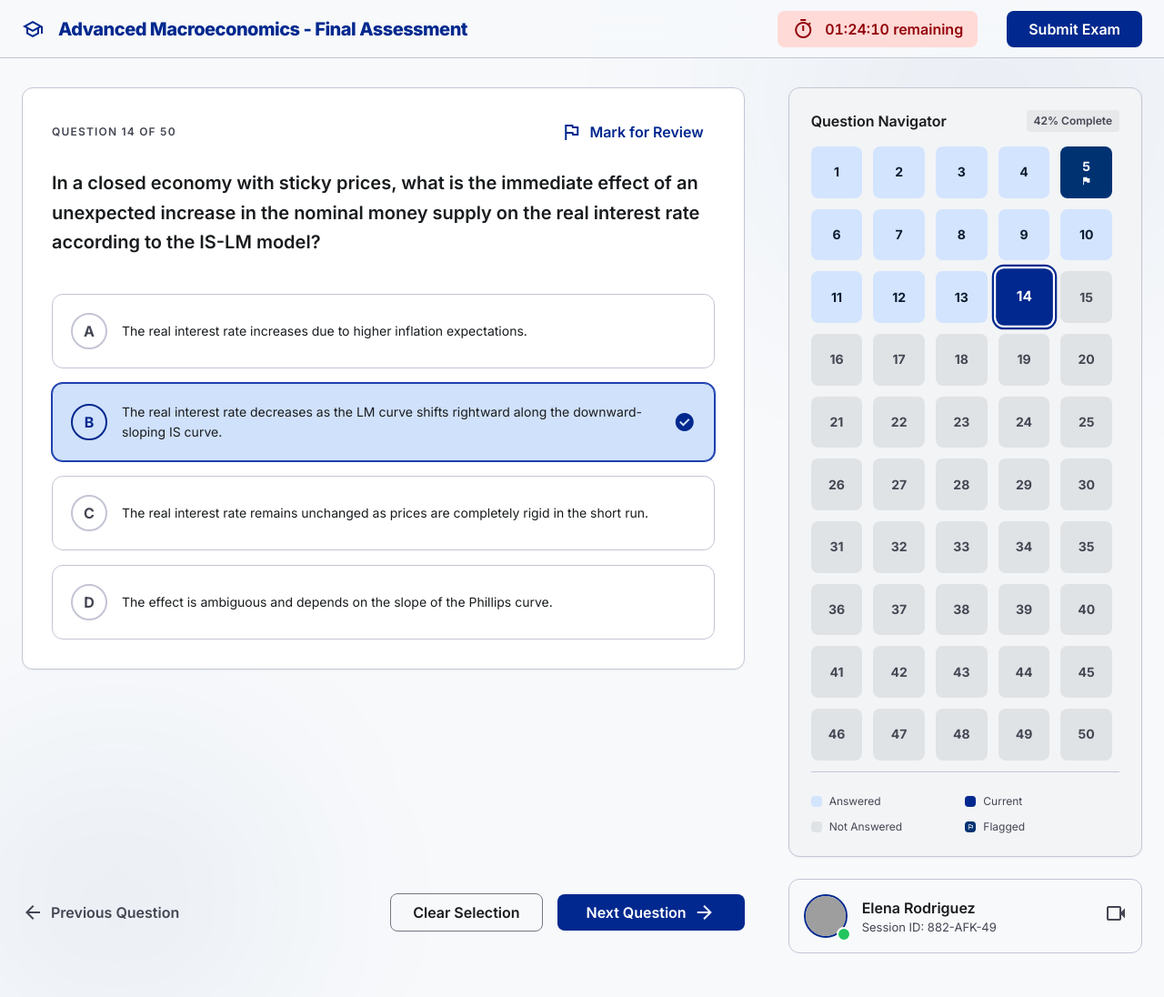
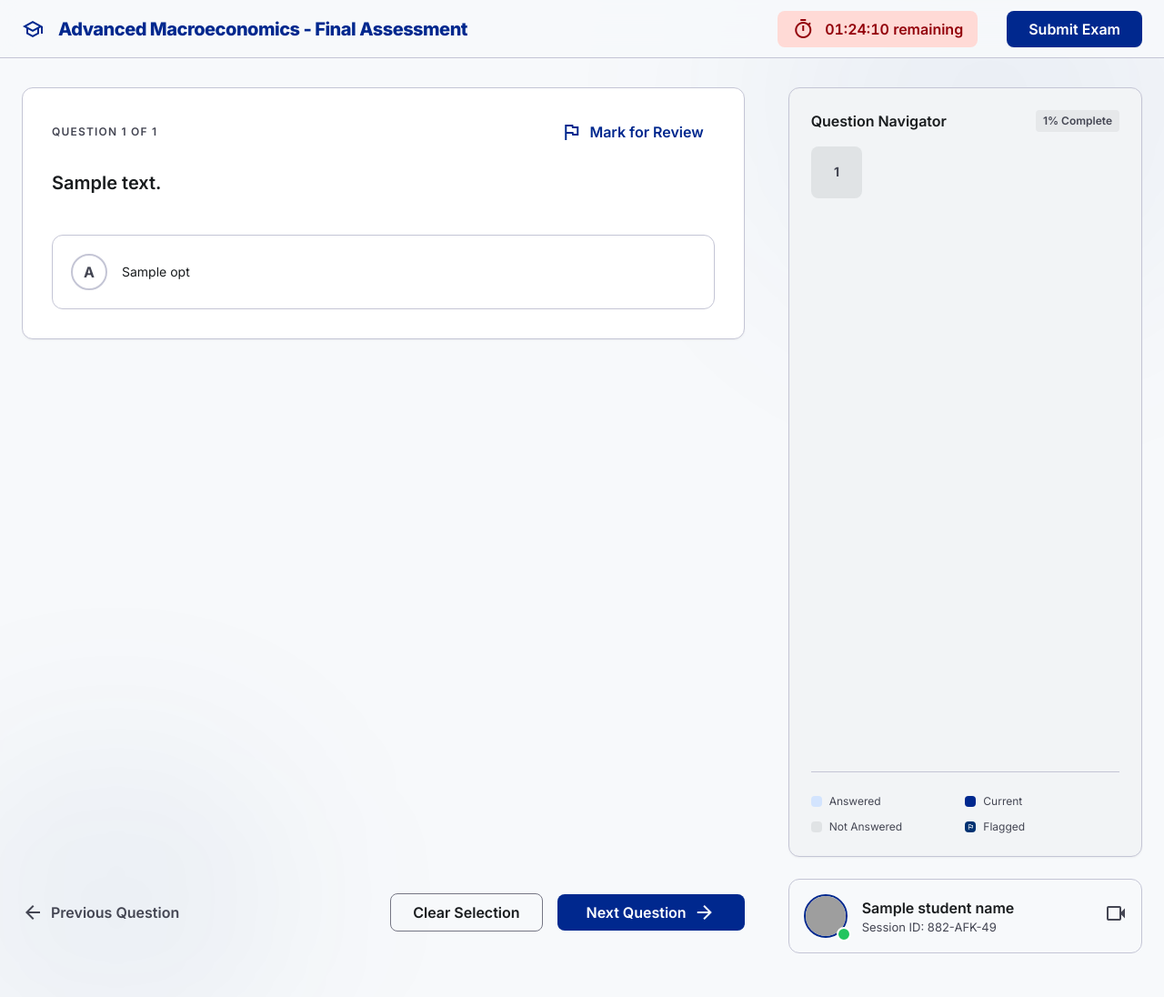
Before and after one commit to amirshaikh321/online-assessment-system, a Django app: template testportal/templates/student/test.html in a window 1280 px wide. Shown: the whole page at 91% size. Run offline with Django 5.2, Linux system fonts and the light colour scheme; tables that the repository leaves empty hold one stand-in row (values such as "Sample post"); the template is opened without the code that fills it: values that come from a table or form of the project are taken from there, most other values are stand-ins (such as "Sample title", 1, 10 or a date in 2020); some libraries are stand-ins or nearby versions; grey boxes are pictures that could not be loaded.

Commit message:
formaction and error message added

```diff
--- a/testportal/templates/student/test.html
+++ b/testportal/templates/student/test.html
@@ -129,6 +129,23 @@
     </style>
 </head>
 <body class="text-on-surface">
+{% if error_message %}
+<!-- Top Bar Navigation -->
+<header class="fixed top-0 left-0 right-0 h-16 bg-surface-bright/90 backdrop-blur-md z-50 border-b border-outline-variant flex items-center px-gutter justify-between">
+<div class="flex items-center gap-4">
+<span class="material-symbols-outlined text-primary text-2xl" data-icon="school">school</span>
+<h1 class="font-headline-md text-headline-md text-primary font-extrabold tracking-tight">Online Exam Portal</h1>
+</div>
+</header>
+<main class="pt-24 pb-12 px-gutter max-w-[600px] mx-auto min-h-screen flex items-center justify-center">
+<div class="bg-surface-container-lowest rounded-xl p-8 border border-outline-variant shadow-sm text-center">
+<span class="material-symbols-outlined text-error text-5xl mb-4" data-icon="warning">warning</span>
+<h2 class="font-headline-md text-headline-md text-on-surface mb-2">No Questions Available</h2>
+<p class="text-on-surface-variant font-body-md mb-6">{{ error_message }}</p>
+<a href="{% url 'stddashboard' %}" class="bg-primary text-on-primary px-6 py-2 rounded-lg font-title-sm text-title-sm hover:bg-primary-container transition-all">Go to Dashboard</a>
+</div>
+</main>
+{% else %}
 <!-- Top Bar Navigation -->
 <header class="fixed top-0 left-0 right-0 h-16 bg-surface-bright/90 backdrop-blur-md z-50 border-b border-outline-variant flex items-center px-gutter justify-between">
 <div class="flex items-center gap-4">
@@ -141,64 +158,61 @@
 <span class="material-symbols-outlined" data-icon="timer">timer</span>
 <span class="tabular-nums" id="exam-timer">01:24:15 remaining</span>
 </div>
-<button class="bg-primary text-on-primary px-6 py-2 rounded-lg font-title-sm text-title-sm hover:bg-primary-container transition-all shadow-sm active:scale-95">
+<button type="button" onclick="submitForm('submit')" class="bg-primary text-on-primary px-6 py-2 rounded-lg font-title-sm text-title-sm hover:bg-primary-container transition-all shadow-sm active:scale-95">
                 Submit Exam
             </button>
 </div>
 </header>
-<main class="pt-24 pb-12 px-gutter max-w-[1440px] mx-auto grid grid-cols-12 gap-8 h-screen overflow-hidden">
+<form method="POST" id="question-form" action="{% url 'testportal' %}" class="pt-24 pb-12 px-gutter max-w-[1440px] mx-auto grid grid-cols-12 gap-8 h-screen overflow-hidden">
+    {% csrf_token %}
+    <input type="hidden" name="question_id" value="{{ current_question.id }}">
+    <input type="hidden" name="selected_option" id="selected-option-input" value="{{ current_answer }}">
+    <input type="hidden" name="action" id="action-input" value="next">
+    <input type="hidden" name="target_index" id="target-index-input" value="">
+
 <!-- Main Content Area: Question Display -->
 <section class="col-span-12 lg:col-span-8 flex flex-col h-full overflow-y-auto pr-4 scroll-smooth">
 <div class="bg-surface-container-lowest rounded-xl p-8 border border-outline-variant shadow-sm mb-6">
 <div class="flex justify-between items-center mb-6">
-<span class="font-label-caps text-label-caps text-on-surface-variant uppercase tracking-widest">Question 14 of 50</span>
-<button class="flex items-center gap-2 text-primary hover:bg-secondary-container/30 px-3 py-1 rounded-full transition-colors" id="mark-review">
+<span class="font-label-caps text-label-caps text-on-surface-variant uppercase tracking-widest">Question {{ question_number }} of {{ total_questions }}</span>
+<button type="button" class="flex items-center gap-2 text-primary hover:bg-secondary-container/30 px-3 py-1 rounded-full transition-colors" id="mark-review">
 <span class="material-symbols-outlined" data-icon="flag">flag</span>
 <span class="font-title-sm text-title-sm">Mark for Review</span>
 </button>
 </div>
 <div class="mb-10 no-select">
 <h2 class="font-headline-md text-headline-md text-on-surface leading-relaxed">
-                        In a closed economy with sticky prices, what is the immediate effect of an unexpected increase in the nominal money supply on the real interest rate according to the IS-LM model?
+                        {{ current_question.question_text }}
                     </h2>
 </div>
 <div class="space-y-4">
-<!-- Option A -->
-<div class="option-card flex items-center gap-4 p-5 rounded-xl border border-outline-variant cursor-pointer group" onclick="selectOption(this)">
-<div class="w-10 h-10 rounded-full border-2 border-outline-variant flex items-center justify-center font-bold text-on-surface-variant group-hover:border-primary transition-colors">A</div>
-<p class="font-body-md text-body-md flex-1">The real interest rate increases due to higher inflation expectations.</p>
-<span class="material-symbols-outlined opacity-0 transition-opacity text-primary" data-icon="check_circle">check_circle</span>
+    {% for opt in options %}
+    {% if opt %}
+    <div class="option-card flex items-center gap-4 p-5 rounded-xl border {% if current_answer == opt %}border-primary bg-secondary-container selected{% else %}border-outline-variant{% endif %} cursor-pointer group" onclick="selectOption(this, '{{ opt|escapejs }}')">
+        <div class="w-10 h-10 rounded-full border-2 {% if current_answer == opt %}border-primary text-primary bg-secondary-container{% else %}border-outline-variant text-on-surface-variant{% endif %} flex items-center justify-center font-bold group-hover:border-primary transition-colors">
+            {% if forloop.counter == 1 %}A{% elif forloop.counter == 2 %}B{% elif forloop.counter == 3 %}C{% elif forloop.counter == 4 %}D{% endif %}
         </div>
-<!-- Option B -->
-<div class="option-card flex items-center gap-4 p-5 rounded-xl border border-outline-variant cursor-pointer group selected" onclick="selectOption(this)">
-<div class="w-10 h-10 rounded-full border-2 border-primary flex items-center justify-center font-bold text-primary bg-secondary-container">B</div>
-<p class="font-body-md text-body-md flex-1">The real interest rate decreases as the LM curve shifts rightward along the downward-sloping IS curve.</p>
-<span class="material-symbols-outlined opacity-100 text-primary" data-icon="check_circle" style="font-variation-settings: 'FILL' 1;">check_circle</span>
+        <p class="font-body-md text-body-md flex-1">{{ opt }}</p>
+        <span class="material-symbols-outlined {% if current_answer == opt %}opacity-100{% else %}opacity-0{% endif %} transition-opacity text-primary" data-icon="check_circle" {% if current_answer == opt %}style="font-variation-settings: 'FILL' 1;"{% endif %}>check_circle</span>
     </div>
-<!-- Option C -->
-<div class="option-card flex items-center gap-4 p-5 rounded-xl border border-outline-variant cursor-pointer group" onclick="selectOption(this)">
-<div class="w-10 h-10 rounded-full border-2 border-outline-variant flex items-center justify-center font-bold text-on-surface-variant group-hover:border-primary transition-colors">C</div>
-<p class="font-body-md text-body-md flex-1">The real interest rate remains unchanged as prices are completely rigid in the short run.</p>
-<span class="material-symbols-outlined opacity-0 transition-opacity text-primary" data-icon="check_circle">check_circle</span>
-</div>
-<!-- Option D -->
-<div class="option-card flex items-center gap-4 p-5 rounded-xl border border-outline-variant cursor-pointer group" onclick="selectOption(this)">
-<div class="w-10 h-10 rounded-full border-2 border-outline-variant flex items-center justify-center font-bold text-on-surface-variant group-hover:border-primary transition-colors">D</div>
-<p class="font-body-md text-body-md flex-1">The effect is ambiguous and depends on the slope of the Phillips curve.</p>
-<span class="material-symbols-outlined opacity-0 transition-opacity text-primary" data-icon="check_circle">check_circle</span>
-</div>
+    {% endif %}
+    {% endfor %}
 </div>
 </div>
 <!-- Question Navigation Bottom -->
 <div class="flex items-center justify-between mt-auto py-6">
-<button class="flex items-center gap-2 font-title-sm text-title-sm text-on-surface-variant hover:text-primary transition-colors">
+<button type="button" onclick="submitForm('prev')" class="flex items-center gap-2 font-title-sm text-title-sm text-on-surface-variant hover:text-primary transition-colors" {% if current_index == 0 %}disabled style="opacity: 0.5; cursor: not-allowed;"{% endif %}>
 <span class="material-symbols-outlined" data-icon="arrow_back">arrow_back</span>
                     Previous Question
                 </button>
 <div class="flex items-center gap-4">
-<button class="px-6 py-2 rounded-lg border border-outline text-on-surface font-title-sm text-title-sm hover:bg-surface-container transition-colors">Clear Selection</button>
-<button class="px-8 py-2 rounded-lg bg-primary text-on-primary font-title-sm text-title-sm hover:bg-primary-container transition-all flex items-center gap-2">
+<button type="button" onclick="clearSelection()" class="px-6 py-2 rounded-lg border border-outline text-on-surface font-title-sm text-title-sm hover:bg-surface-container transition-colors">Clear Selection</button>
+<button type="button" onclick="submitForm('next')" class="px-8 py-2 rounded-lg bg-primary text-on-primary font-title-sm text-title-sm hover:bg-primary-container transition-all flex items-center gap-2">
+                        {% if current_index == total_questions|add:"-1" %}
+                        Finish Exam
+                        {% else %}
                         Next Question
+                        {% endif %}
                         <span class="material-symbols-outlined" data-icon="arrow_forward">arrow_forward</span>
 </button>
 </div>
@@ -209,35 +223,14 @@
 <div class="bg-surface-container-low rounded-xl p-6 border border-outline-variant shadow-sm h-full flex flex-col">
 <h3 class="font-title-sm text-title-sm mb-4 text-on-surface flex items-center justify-between">
 <span>Question Navigator</span>
-<span class="text-xs bg-surface-container-high px-2 py-1 rounded text-on-surface-variant">42% Complete</span>
+<span class="text-xs bg-surface-container-high px-2 py-1 rounded text-on-surface-variant">{{ percent_complete }}% Complete</span>
 </h3>
 <div class="grid grid-cols-5 sm:grid-cols-8 lg:grid-cols-5 gap-3 overflow-y-auto pr-2 custom-scrollbar">
-<!-- Question Grid Items -->
-<!-- Pattern: Answered (Green/Tonal), Unanswered (Gray), Active (Blue), Flagged (Icon) -->
-<script>
-                        const gridContainer = document.currentScript.parentElement;
-                        const statuses = ['answered', 'answered', 'answered', 'unanswered', 'flagged', 'answered', 'answered', 'unanswered', 'unanswered', 'answered', 'answered', 'answered', 'answered', 'current'];
-                        for (let i = 1; i <= 50; i++) {
-                            let statusClass = 'bg-surface-container-highest text-on-surface-variant';
-                            let icon = '';
-
-                            if (i < 14) {
-                                if (i === 5) {
-                                    statusClass = 'bg-tertiary text-on-tertiary flex flex-col';
-                                    icon = '<span class="material-symbols-outlined text-[12px] leading-none" data-icon="flag" style="font-variation-settings: \'FILL\' 1">flag</span>';
-                                } else {
-                                    statusClass = 'bg-secondary-fixed text-on-secondary-fixed';
-                                }
-                            } else if (i === 14) {
-                                statusClass = 'ring-2 ring-primary ring-offset-2 bg-primary text-on-primary scale-110 z-10';
-                            }
-
-                            const btn = document.createElement('button');
-                            btn.className = `w-full aspect-square rounded-lg flex flex-col items-center justify-center font-bold text-sm transition-all hover:brightness-95 ${statusClass}`;
-                            btn.innerHTML = `<span>${i}</span>${icon}`;
-                            gridContainer.appendChild(btn);
-                        }
-                    </script>
+    {% for nq in navigator_questions %}
+    <button type="button" onclick="navigateToQuestion({{ nq.index }})" class="w-full aspect-square rounded-lg flex flex-col items-center justify-center font-bold text-sm transition-all hover:brightness-95 {% if nq.is_current %}ring-2 ring-primary ring-offset-2 bg-primary text-on-primary scale-110 z-10{% elif nq.answered %}bg-secondary-fixed text-on-secondary-fixed{% else %}bg-surface-container-highest text-on-surface-variant{% endif %}">
+        <span>{{ nq.number }}</span>
+    </button>
+    {% endfor %}
 </div>
 <!-- Legend -->
 <div class="mt-auto pt-6 border-t border-outline-variant grid grid-cols-2 gap-y-3">
@@ -270,7 +263,7 @@
 <div class="absolute -bottom-1 -right-1 w-4 h-4 bg-green-500 border-2 border-white rounded-full"></div>
 </div>
 <div>
-<p class="font-title-sm text-title-sm text-on-surface">Elena Rodriguez</p>
+<p class="font-title-sm text-title-sm text-on-surface">{{ student_name }}</p>
 <p class="font-body-sm text-body-sm text-on-surface-variant">Session ID: 882-AFK-49</p>
 </div>
 <div class="ml-auto">
@@ -278,21 +271,21 @@
 </div>
 </div>
 </aside>
-</main>
+</form>
+{% endif %}
 <!-- Floating Atmosphere Elements (Subtle Interaction) -->
 <div class="fixed inset-0 pointer-events-none z-[-1] overflow-hidden">
 <div class="absolute top-[-10%] right-[-5%] w-[40%] h-[40%] bg-primary/5 blur-[120px] rounded-full"></div>
 <div class="absolute bottom-[-5%] left-[-5%] w-[30%] h-[30%] bg-tertiary/5 blur-[100px] rounded-full"></div>
 </div>
 <script>
-        function selectOption(element) {
+        function selectOption(element, val) {
             // Remove selection from all options
             const options = document.querySelectorAll('.option-card');
             options.forEach(opt => {
                 opt.classList.remove('selected');
                 const badge = opt.querySelector('div');
-                badge.classList.remove('border-primary', 'text-primary', 'bg-secondary-container');
-                badge.classList.add('border-outline-variant', 'text-on-surface-variant');
+                badge.className = "w-10 h-10 rounded-full border-2 border-outline-variant text-on-surface-variant flex items-center justify-center font-bold group-hover:border-primary transition-colors";
                 const icon = opt.querySelector('.material-symbols-outlined');
                 icon.classList.remove('opacity-100');
                 icon.classList.add('opacity-0');
@@ -302,12 +295,41 @@
             // Add selection to clicked option
             element.classList.add('selected');
             const activeBadge = element.querySelector('div');
-            activeBadge.classList.remove('border-outline-variant', 'text-on-surface-variant');
-            activeBadge.classList.add('border-primary', 'text-primary', 'bg-secondary-container');
+            activeBadge.className = "w-10 h-10 rounded-full border-2 border-primary text-primary bg-secondary-container flex items-center justify-center font-bold group-hover:border-primary transition-colors";
             const activeIcon = element.querySelector('.material-symbols-outlined');
             activeIcon.classList.remove('opacity-0');
             activeIcon.classList.add('opacity-100');
             activeIcon.style.fontVariationSettings = "'FILL' 1";
+
+            // Set hidden input value
+            document.getElementById('selected-option-input').value = val;
+        }
+
+        function submitForm(action, targetIndex) {
+            document.getElementById('action-input').value = action;
+            if (targetIndex !== undefined) {
+                document.getElementById('target-index-input').value = targetIndex;
+            }
+            document.getElementById('question-form').submit();
+        }
+
+        function navigateToQuestion(index) {
+            submitForm('navigate', index);
+        }
+
+        function clearSelection() {
+            const options = document.querySelectorAll('.option-card');
+            options.forEach(opt => {
+                opt.classList.remove('selected');
+                const badge = opt.querySelector('div');
+                badge.className = "w-10 h-10 rounded-full border-2 border-outline-variant text-on-surface-variant flex items-center justify-center font-bold group-hover:border-primary transition-colors";
+                const icon = opt.querySelector('.material-symbols-outlined');
+                icon.classList.remove('opacity-100');
+                icon.classList.add('opacity-0');
+                icon.style.fontVariationSettings = "'FILL' 0";
+            });
+            document.getElementById('selected-option-input').value = "";
+            submitForm('clear');
         }
 
         // Countdown Timer Logic
@@ -315,6 +337,7 @@
         const timerDisplay = document.getElementById('exam-timer');
 
         function updateTimer() {
+            if (!timerDisplay) return;
             const hours = Math.floor(timeLeft / 3600);
             const minutes = Math.floor((timeLeft % 3600) / 60);
             const seconds = timeLeft % 60;
@@ -326,6 +349,7 @@
             } else {
                 clearInterval(timerInterval);
                 alert("Exam time has expired. Submitting your answers automatically.");
+                submitForm('submit');
             }
         }
 
@@ -333,11 +357,13 @@
 
         // Mark for Review toggle
         const flagBtn = document.getElementById('mark-review');
+        if (flagBtn) {
             flagBtn.addEventListener('click', () => {
                 const icon = flagBtn.querySelector('.material-symbols-outlined');
                 const isFilled = icon.style.fontVariationSettings.includes("'FILL' 1");
                 icon.style.fontVariationSettings = isFilled ? "'FILL' 0" : "'FILL' 1";
                 flagBtn.classList.toggle('text-tertiary');
             });
+        }
     </script>
 </body></html>
```
Lines whose indentation alone changed are shown as unchanged.
